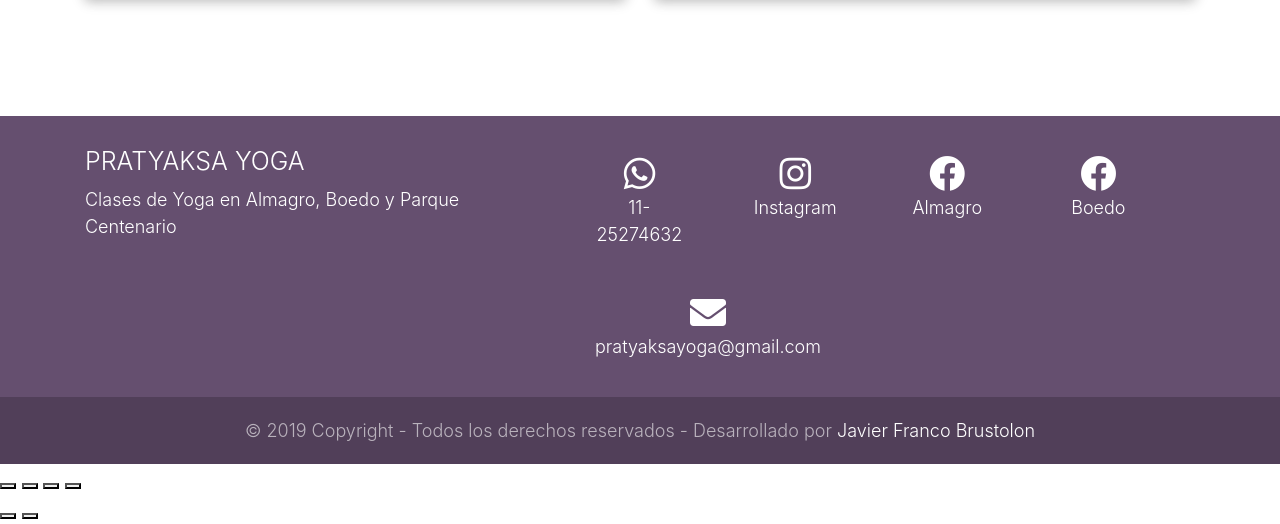
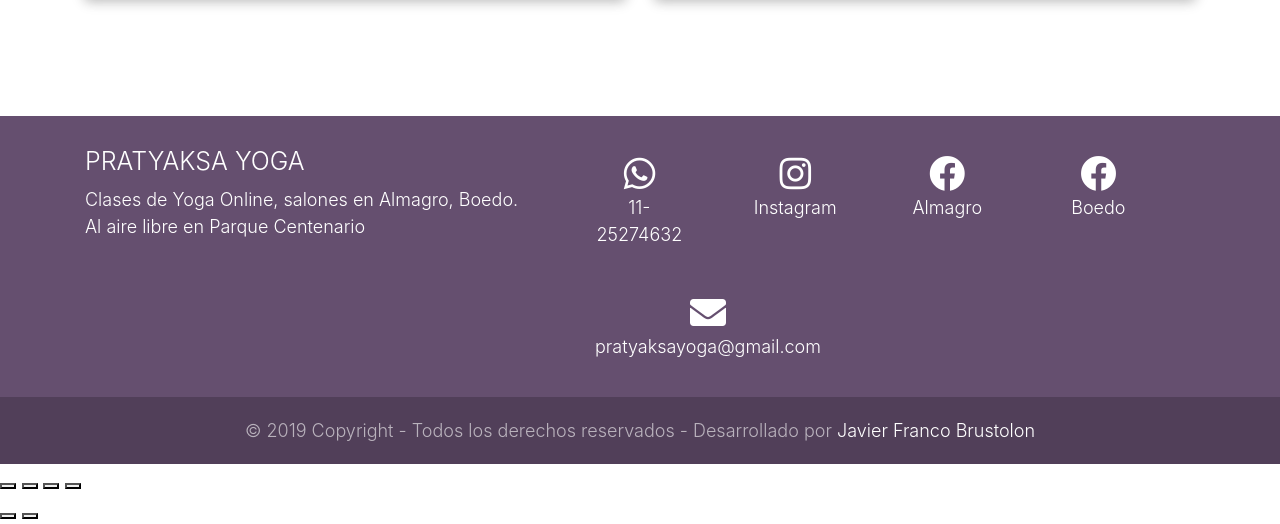
Before and after one commit to pratyaksayoga/pratyaksayoga.github.io, a Jekyll site: the page built from home.md, in a window 1280 px wide and 900 px high, scrolled down 5255 px, cut to the strip 376-900 px from the top of the window. Built offline with Jekyll 4.4.1, drawn with Linux system fonts in a browser that asks for light colours; nearby versions of some CDN libraries.

Commit message:
Update from Forestry.io pratyaksayoga updated _data/footer.yml

```diff
--- a/_data/footer.yml
+++ b/_data/footer.yml
@@ -1,3 +1,4 @@
 ---
 title: Pratyaksa Yoga
-description: Clases de Yoga en Almagro, Boedo y Parque Centenario
+description: Clases de Yoga Online, salones en Almagro, Boedo. Al aire libre en Parque
+  Centenario
```
